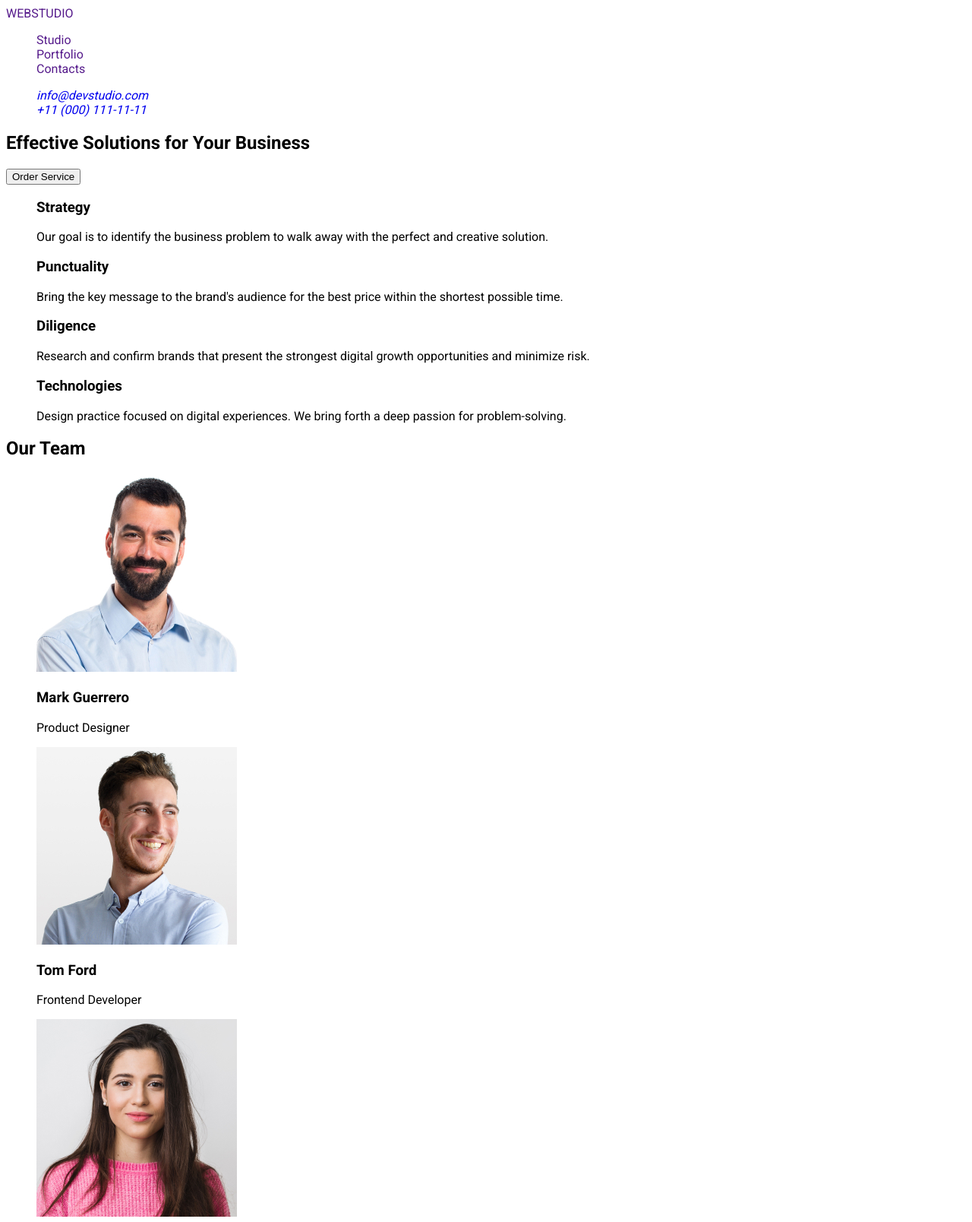
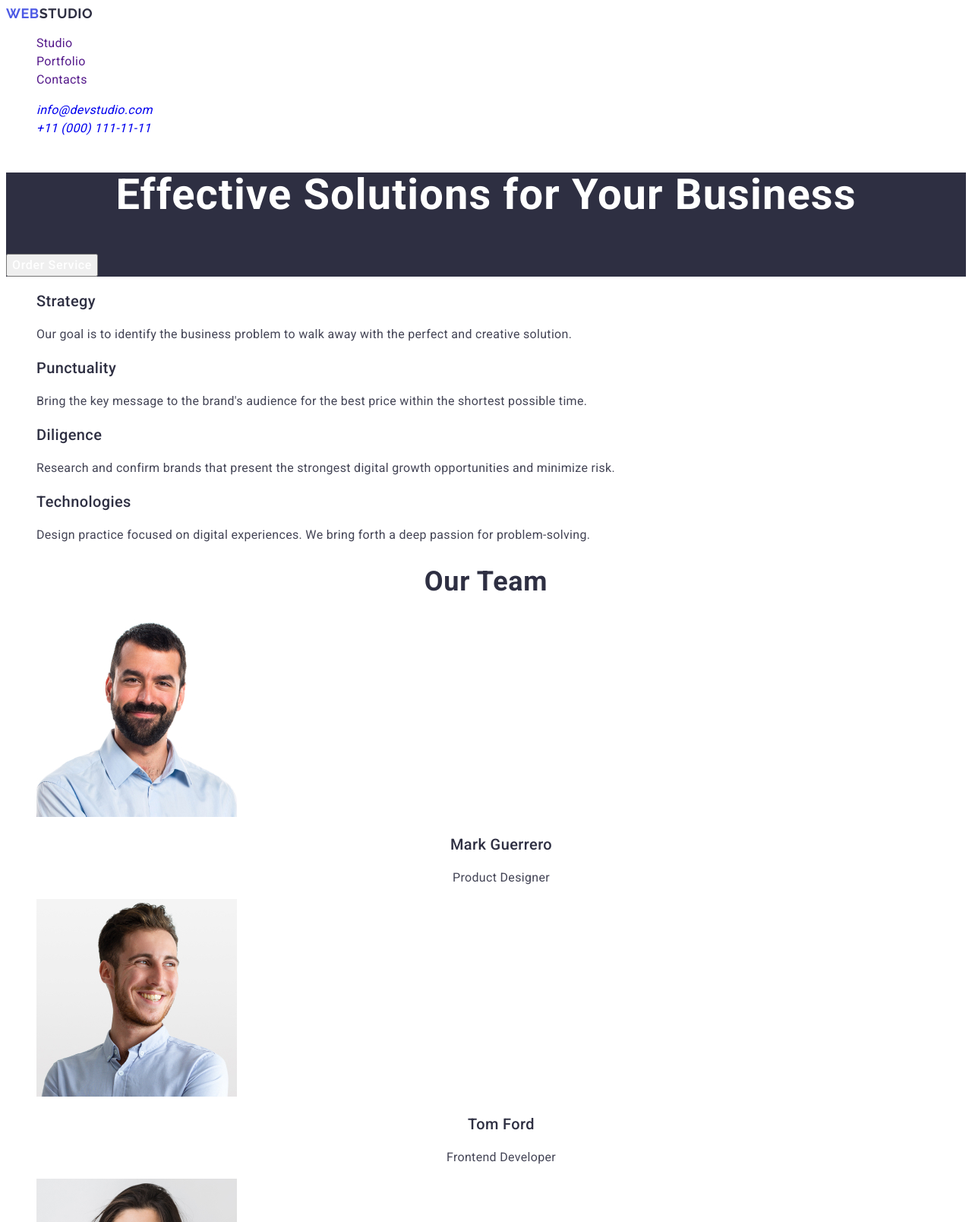
Before and after one commit to Andritth/goit-markup-hw-01, a plain HTML site: page index.html in a window 1280 px wide. Shown: the top 1608 px of the page at 76% size. Drawn offline with Linux system fonts and the light colour scheme.

Commit message:
css finish 1

```diff
--- a/css/style.css
+++ b/css/style.css
@@ -8,3 +8,226 @@ list-style-type: none;
 a{
     text-decoration: none;
 }
+
+/*============================*/
+
+.header {
+
+}
+
+.header-menu {
+
+}
+
+.header-link {
+color: #2E2F42;
+    font-family: Raleway;
+    font-size: 18px;
+    font-weight: 700;
+    line-height: 1.16;
+    letter-spacing: 0.03em;
+    text-transform: uppercase;
+}
+.header-link span{
+    color: #4D5AE5;
+        font-family: Raleway;
+}
+
+.header-list {
+
+}
+
+.header-list-title {
+    color:#2E2F42;
+        font-size: 16px;
+        line-height: 1.5;
+        letter-spacing: 0.02em;
+}
+
+.header-info {
+
+}
+
+.header-info-list {
+
+}
+
+.header-info-title {
+color:  #434455;
+    font-size: 16px;
+    font-weight: 400;
+    line-height: 1.5;
+    letter-spacing: 0.02em;
+}
+
+/*===========================*/
+
+.main {
+
+}
+
+.main-section {
+background:  #2E2F42;
+}
+
+.main-header {
+color:#FFF;
+    text-align: center;
+    font-size: 56px;
+    font-weight: 700;
+    line-height: 1.07;
+    letter-spacing: 0.02em;
+}
+
+.main-button {
+color: #FFF;
+text-align: center;
+    font-family: inherit;
+    font-size: 16px;
+    font-weight: 500;
+    line-height: 1.5;
+    letter-spacing: 0.04em;
+}
+
+/*===========================*/
+
+.goals {
+
+}
+
+.goals-list {
+
+}
+
+.goals-item {
+
+}
+
+.goals-title {
+color: #2E2F42;
+    font-size: 20px;
+    font-weight: 500;
+    line-height: 1.2;
+    letter-spacing: 0.02em;
+}
+
+.goals-text {
+color:  #434455;
+    font-size: 16px;
+    line-height: 1.5;
+    letter-spacing: 0.02em;
+}
+
+/*================================*/
+
+.team {
+
+}
+
+.team-title {
+color: #2E2F42;
+    text-align: center;
+    font-size: 36px;
+    font-weight: 700;
+    line-height: 1.11;
+    letter-spacing: 0.02em;
+}
+
+.team-list {
+
+}
+
+.team-item-list {
+
+}
+
+.team-img {
+
+}
+
+.team-name {
+color: #2E2F42;
+    text-align: center;
+    font-size: 20px;
+    font-weight: 500;
+    line-height: 1.2;
+    letter-spacing: 0.02em;
+}
+
+.team-list-text {
+color: #434455;
+    text-align: center;
+    font-size: 16px;
+    line-height: 1.5;
+    letter-spacing: 0.02em;
+}
+
+/*=======================================*/
+
+.portfolio {
+
+}
+
+.portfolio-title {
+color: #2E2F42;
+    text-align: center;
+    font-size: 36px;
+    font-weight: 700;
+    line-height: 1.11;
+    letter-spacing: 0.02em;
+}
+
+.portfolio-list {
+
+}
+
+.portfolio-list-item {
+
+}
+
+.portfolio-img {
+
+}
+
+.portfolio-item-name {
+color: #2E2F42;
+    font-size: 20px;
+    font-weight: 500;
+    line-height: 1.2;
+    letter-spacing: 0.02em;
+}
+
+.portfolio-item-text {
+color: #434455;
+    font-size: 16px;
+    line-height: 1.5;
+    letter-spacing: 0.02em;
+}
+
+/*=====================================*/
+
+.footer {
+background: #2E2F42;
+}
+
+.footer-link {
+color: #F4F4FD;
+    font-family: Raleway;
+    font-size: 18px;
+    font-weight: 700;
+    line-height: 1.16;
+    letter-spacing: 0.03em;
+    text-transform: uppercase;
+}
+
+.footer-link span{
+color: #4D5AE5;
+    font-family: Raleway;
+}
+
+.footer-text {
+color: #F4F4FD;
+    font-size: 16px;
+    line-height: 1.5;
+    letter-spacing: 0.02em;
+}
--- a/index.html
+++ b/index.html
@@ -14,18 +14,18 @@
     <link rel="stylesheet" href="./css/style.css">
 </head>
 <body>
-    <header>
-        <nav>
-            <a href="">WEBSTUDIO</a>
-        <ul>
-            <li><a href="">Studio</a></li>
-            <li><a href="">Portfolio</a></li>
-            <li><a href="">Contacts</a></li>
+    <header class = "header">
+        <nav class = "header-menu">
+            <a class ="header-link" href=""><span>WEB</span>STUDIO</a>
+        <ul class="header-list">
+            <li class="header-list-title"><a href="">Studio</a></li>
+            <li class="header-list-title"><a href="">Portfolio</a></li>
+            <li class="header-list-title"><a href="">Contacts</a></li>
         </ul>
-        <address>
-            <ul>
-                <li><a href="mailto:info@devstudio.com">info@devstudio.com</a></li>
-                <li><a href="tel:+110001111111">+11 (000) 111-11-11</a></li>
+        <address class="header-info">
+            <ul class="header-info-list">
+                <li class="header-info-title"><a href="mailto:info@devstudio.com">info@devstudio.com</a></li>
+                <li class="header-info-title"><a href="tel:+110001111111">+11 (000) 111-11-11</a></li>
 
             </ul>
 
@@ -34,102 +34,102 @@
     </nav>
     </header>
 
-    <main>
-        <section>
-            <h1>Effective Solutions
+    <main class="main">
+        <section class="main-section">
+            <h1 class="main-header">Effective Solutions
                 for Your Business</h1>
-                <button type="button">Order Service</button>
+                <button class="main-button" type="button">Order Service</button>
         </section>
-       <section>
-        <ul>
-            <li>
-                <h3>Strategy</h3>
-            <p>
+       <section class="goals">
+        <ul class="goals-list">
+            <li class="goals-item">
+                <h3 class="goals-title">Strategy</h3>
+            <p class="goals-text">
                 Our goal is to identify the business
                 problem to walk away with the perfect and creative solution.
             </p>
         </li>
-            <li>
-            <h3>Punctuality</h3>
-            <p>
+            <li class="goals-item">
+            <h3 class="goals-title">Punctuality</h3>
+            <p class="goals-text">
                 Bring the key message to the brand's audience for the best price within the shortest possible time.
             </p>
             </li>
-            <li>
-                <h3>Diligence</h3>
-                <p>Research and confirm brands that present the strongest digital growth opportunities and minimize risk.</p>
+            <li class="goals-item">
+                <h3 class="goals-title">Diligence</h3>
+                <p class="goals-text">Research and confirm brands that present the strongest digital growth opportunities and minimize risk.</p>
 
             </li>
-            <li>
-                <h3>Technologies</h3>
-                <p>
+            <li class="goals-item">
+                <h3 class="goals-title">Technologies</h3>
+                <p class="goals-text">
                     Design practice focused on digital experiences. We bring forth a deep passion for problem-solving.
                 </p>
             </li>
         </ul>
        </section>
-       <section>
-            <h2>Our Team</h2>
-            <ul>
-                <li><a href=""><img src="./img/mark.jpg" alt="Mark Guerrero" width= "264" height="260"></a>
-                    <h3>Mark Guerrero</h3>
-                    <p>Product Designer</p>
+       <section class="team">
+            <h2 class="team-title">Our Team</h2>
+            <ul class="team-list">
+                <li class="team-item-list"><a class="team-img" href=""><img src="./img/mark.jpg" alt="Mark Guerrero" width= "264" height="260"></a>
+                    <h3 class="team-name">Mark Guerrero</h3>
+                    <p class="team-list-text">Product Designer</p>
                 </li>
-                <li>
-                    <a href=""><img src="./img/tom.jpg" alt="Tom Ford" width="264" height="260"></a>
-                    <h3>Tom Ford</h3>
-                    <p>Frontend Developer</p>
+                <li class="team-item-list">
+                    <a class="team-img"  href=""><img src="./img/tom.jpg" alt="Tom Ford" width="264" height="260"></a>
+                    <h3 class="team-name">Tom Ford</h3>
+                    <p class="team-list-text">Frontend Developer</p>
 
                 </li>
-                <li>
-                    <a href=""><img src="./img/camila.jpg" alt="Camila Garcia" width="264" height="260"></a>
-                    <h3>Camila Garcia</h3>
-                    <p>Marketing</p>
+                <li class="team-item-list">
+                    <a class="team-img"  href=""><img src="./img/camila.jpg" alt="Camila Garcia" width="264" height="260"></a>
+                    <h3 class="team-name">Camila Garcia</h3>
+                    <p class="team-list-text">Marketing</p>
 
                 </li>
-                <li>
-                    <a href=""><img src="./img/daniel.jpg" alt="Daniel Wilson" width="264" height="260"></a>
-                    <h3>Daniel Wilson</h3>
-                    <p>UI Designer</p>
+                <li class="team-item-list">
+                    <a class="team-img"  href=""><img src="./img/daniel.jpg" alt="Daniel Wilson" width="264" height="260"></a>
+                    <h3 class="team-name">Daniel Wilson</h3>
+                    <p class="team-list-text">UI Designer</p>
 
                 </li>
             </ul>
 
        </section>
-       <section>
-        <h2>Our Portfolio</h2>
-        <ul>
-            <li><a href=""><img src="./img/Bankapp.jpg" alt="Banking App" width="360" height="300"></a>
-                <h3>Banking App</h3>
-                <p>App</p>
+       <section class="portfolio">
+        <h2 class="portfolio-title">Our Portfolio</h2>
+        <ul class="portfolio-list">
+            <li class="portfolio-list-item"><a class="portfolio-img" href=""><img src="./img/Bankapp.jpg" alt="Banking App" width="360" height="300"></a>
+                <h3 class="portfolio-item-name">Banking App</h3>
+                <p class="portfolio-item-text">App</p>
             </li>
-            <li><a href=""><img src="./img/Payment.jpg" alt="Cashless Payment" width="360" height="300"></a>
-            <h3>Cashless Payment</h3>
-            <p>Marketing</p>
+            <li  class="portfolio-list-item"><a class="portfolio-img" href=""><img src="./img/Payment.jpg" alt="Cashless Payment" width="360" height="300"></a>
+            <h3  class="portfolio-item-name">Cashless Payment</h3>
+            <p  class="portfolio-item-text">Marketing</p>
         </li>
-            <li><a href=""><img src="./img/App.jpg" alt="Meditation App" width="360" height="300"></a>
-            <h3>Meditation App</h3>
-            <p>App</p>
+            <li  class="portfolio-list-item"><a class="portfolio-img" href=""><img src="./img/App.jpg" alt="Meditation App" width="360" height="300"></a>
+            <h3  class="portfolio-item-name">Meditation App</h3>
+            <p  class="portfolio-item-text">App</p>
             </li>
-            <li><a href=""><img src="./img/Taxi serv.jpg" alt="Taxi Service" width="360" height="300"></a>
-            <h3>Taxi Service</h3>
-            <p>Marketing</p>
+            <li  class="portfolio-list-item"><a class="portfolio-img" href=""><img src="./img/Taxi serv.jpg" alt="Taxi Service" width="360" height="300"></a>
+            <h3  class="portfolio-item-name">Taxi Service</h3>
+            <p  class="portfolio-item-text">Marketing</p>
             </li>
-            <li><a href=""><img src="./img/Screen ill.jpg" alt="Screen Illustrations" width="360" height="300"></a>
-            <h3>Screen Illustrations</h3>
-            <p>Design</p>
+            <li  class="portfolio-list-item"><a class="portfolio-img" href=""><img src="./img/Screen ill.jpg" alt="Screen Illustrations" width="360" height="300"></a>
+            <h3  class="portfolio-item-name">Screen Illustrations</h3>
+            <p  class="portfolio-item-text">Design</p>
             </li>
-            <li><a href=""><img src="./img/Online courser.jpg" alt="Online Courses" width="360" height="300"></a>
-            <h3>Online Courses</h3>
-            <p>Marketing</p>
+            <li  class="portfolio-list-item"><a class="portfolio-img" href=""><img src="./img/Online courser.jpg" alt="Online Courses" width="360" height="300"></a>
+            <h3  class="portfolio-item-name">Online Courses</h3>
+            <p class="portfolio-item-text">Marketing</p>
             </li>
 
         </ul>
        </section>
     </main>
-    <footer>
-        <a href="">WEBSTUDIO</a>
-        <p>
+    <footer class="footer">
+        <a class="footer-link" href=""><span>WEB</span>STUDIO</a>
+        <p class="footer-text">
             Increase the flow of customers and sales for your business with digital marketing & growth solutions.
         </p>
     </footer>
```
